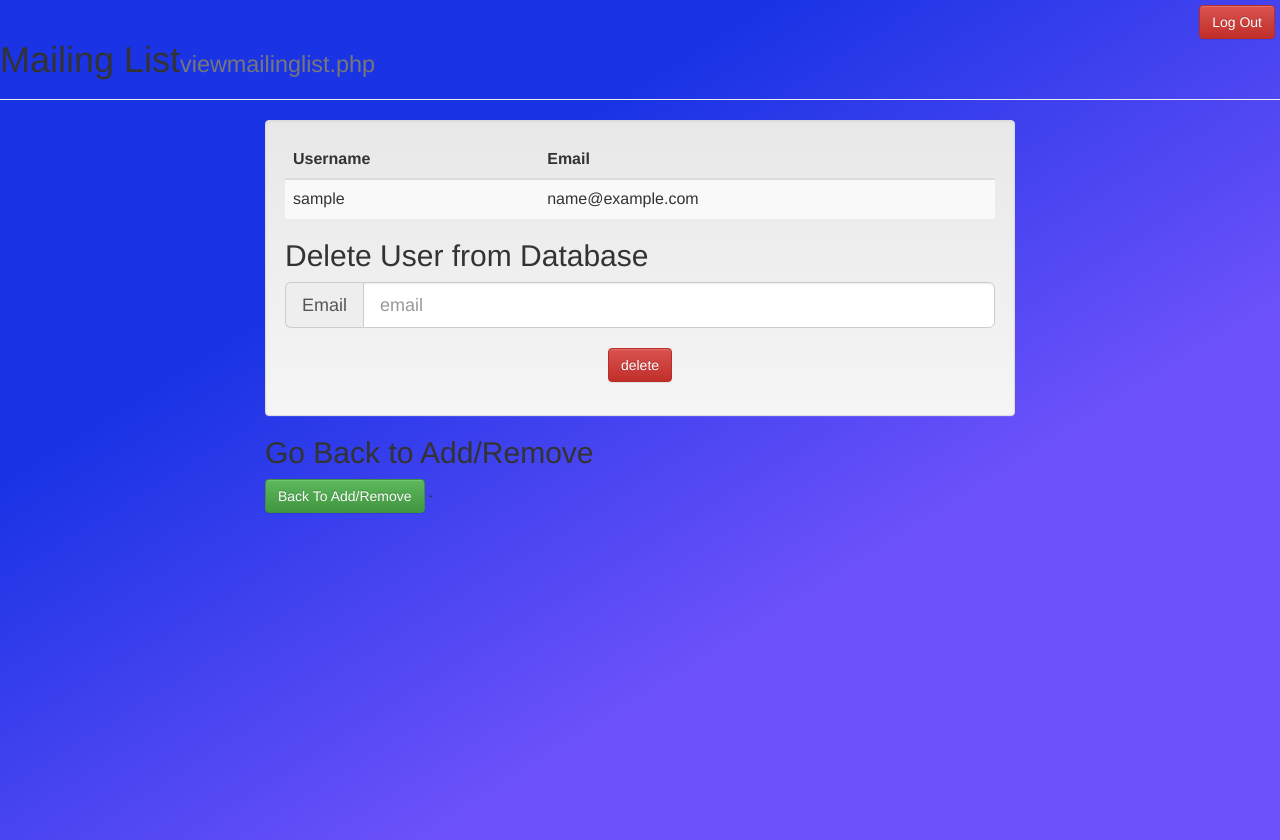
After one commit to angpal/php_exercise, a PHP site: page /scripts/viewmailinglist.php in a window 1280 px wide. The commit adds this page. Run offline with PHP 8.4, Linux system fonts and the light colour scheme; the visitor is signed in with stand-in values (Sample User, id 1); tables that the repository leaves empty or names only in its code hold one stand-in row (values such as "Sample post").

Commit message:
upload of PHP exercise complete logit and mailing list

```diff
--- a/scripts/connect.php
+++ b/scripts/connect.php
@@ -7,7 +7,7 @@ $db_name = "mailinglist";
 
 $con = mysqli_connect($host,$db_username,$db_password,$db_name) or die("Error could not connect to database");
 
-echo "you have connected to the database: " . $db_name;
+
 
 
 
--- /dev/null
+++ b/scripts/logout.php
@@ -0,0 +1,6 @@
+<?php
+session_start();
+session_unset();
+session_destroy();
+header("location:../index.php");
+?>
--- /dev/null
+++ b/scripts/viewmailinglist.php
@@ -0,0 +1,102 @@
+<html>
+<head>
+	<meta charset="utf-8">
+	<title>Untitled Document</title>
+
+	<!-- Latest compiled and minified CSS -->
+	<link rel="stylesheet" href="https://maxcdn.bootstrapcdn.com/bootstrap/3.3.6/css/bootstrap.min.css" integrity="sha384-1q8mTJOASx8j1Au+a5WDVnPi2lkFfwwEAa8hDDdjZlpLegxhjVME1fgjWPGmkzs7" crossorigin="anonymous">
+
+	<!-- Optional theme -->
+	<link rel="stylesheet" href="https://maxcdn.bootstrapcdn.com/bootstrap/3.3.6/css/bootstrap-theme.min.css" integrity="sha384-fLW2N01lMqjakBkx3l/M9EahuwpSfeNvV63J5ezn3uZzapT0u7EYsXMjQV+0En5r" crossorigin="anonymous">
+
+	<!-- Latest compiled and minified JavaScript -->
+	<script src="https://maxcdn.bootstrapcdn.com/bootstrap/3.3.6/js/bootstrap.min.js" integrity="sha384-0mSbJDEHialfmuBBQP6A4Qrprq5OVfW37PRR3j5ELqxss1yVqOtnepnHVP9aJ7xS" crossorigin="anonymous"></script>
+
+	<link rel="stylesheet" type="text/css" href="../css/style.css">
+
+</head>
+
+<body>
+	<div class="page-header">
+  <h1>Mailing List<small>viewmailinglist.php</small></h1>
+
+  <a href="logout.php" class="btn btn-danger" style="position:absolute; top: 5px; right: 5px">Log Out</a>
+</div>
+	<div class = "container">
+		<div class="row">
+			<div class= "col-md-offset-2 col-md-8 ">
+
+
+				<div class="well">
+
+	<table class="table table-striped">
+
+	<thead>
+		<tr>
+			<th>Username</th>
+			<th>Email</th>
+		</tr>
+	</thead>
+
+	<tbody>
+
+					<?php
+
+					session_start();
+
+						if (!isset($_SESSION['username'])) {
+							header('location:login.php');
+						} else {
+
+							$query = "SELECT * FROM `emaillist`";
+
+							include('connect.php');
+
+							$result = mysqli_query($con, $query);
+
+							// Associative array
+
+
+							while ($row=mysqli_fetch_assoc($result)) {
+
+								echo "<tr> <td>" . $row['username'] . "</td>";
+								echo "<td>" . $row['email'] ."</td> </tr>";
+
+							}
+
+
+						}
+
+
+					?>
+
+	</tbody>
+	</table>
+
+				<h2>Delete User from Database</h2>
+				<form action="removeFromDB.php" method="POST">
+
+					<div class="input-group input-group-lg">
+				  		<span class="input-group-addon" id="sizing-addon1">Email</span>
+				  		<input type="text" name="email" class="form-control" placeholder="email" aria-describedby="sizing-addon1">
+					</div><br>
+
+					<input type="submit" name="delete" value="delete" class="btn btn-danger"></input>
+
+				</form>
+
+
+
+				</div>
+
+				<h2>Go Back to Add/Remove</h2>
+
+				<a href="../index.php" class="btn btn-success">Back To Add/Remove</a>
+-
+
+			</div>
+		</div>
+	</div>
+
+</body>
+</html>
```
Also changed, not shown: index.php (+13 -11 lines), scripts/login.php (+11 -2 lines), scripts/removeFromDB.php (+25 -3 lines), scripts/sentInfoToDB.php (+78 -3 lines).
